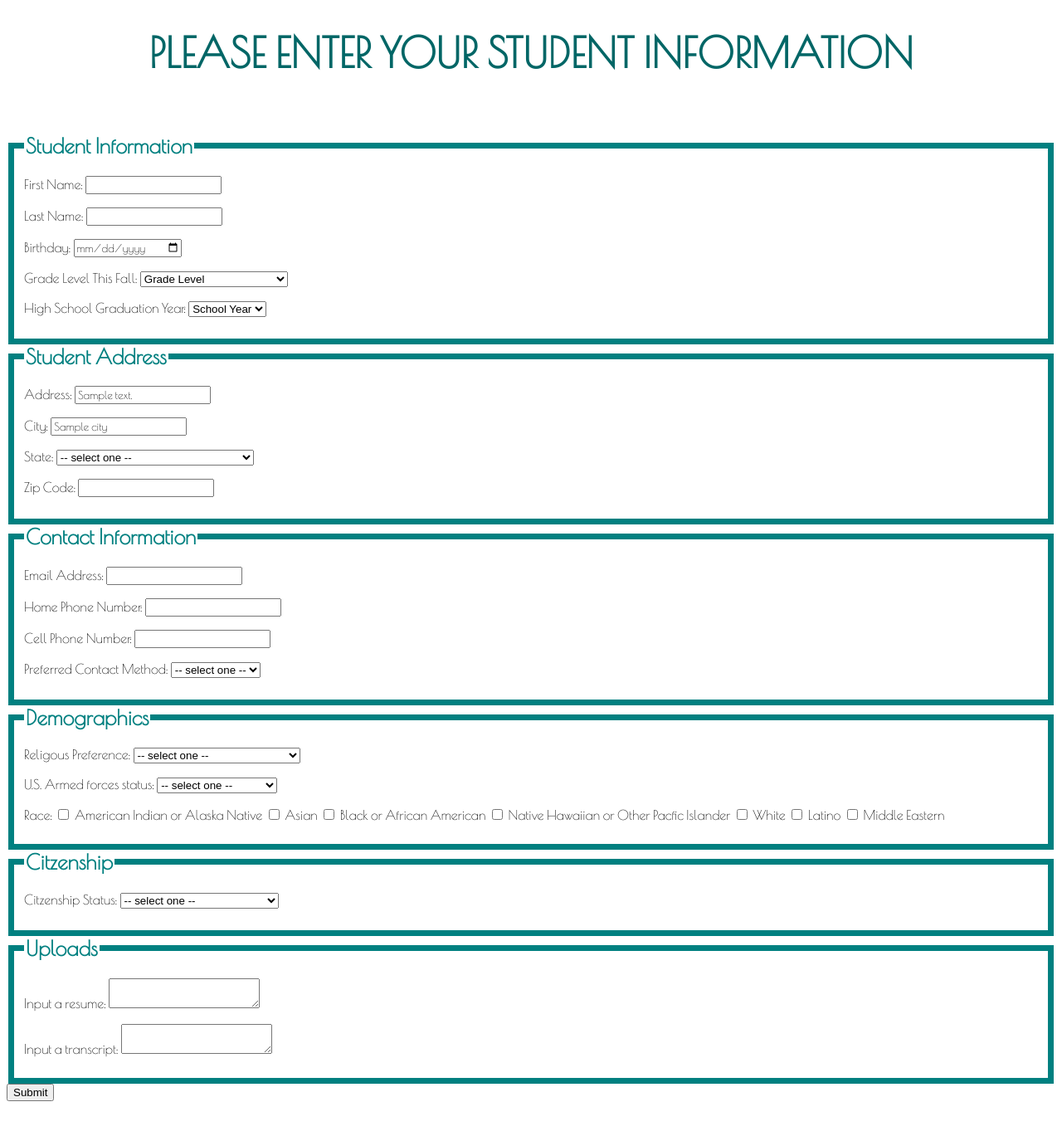
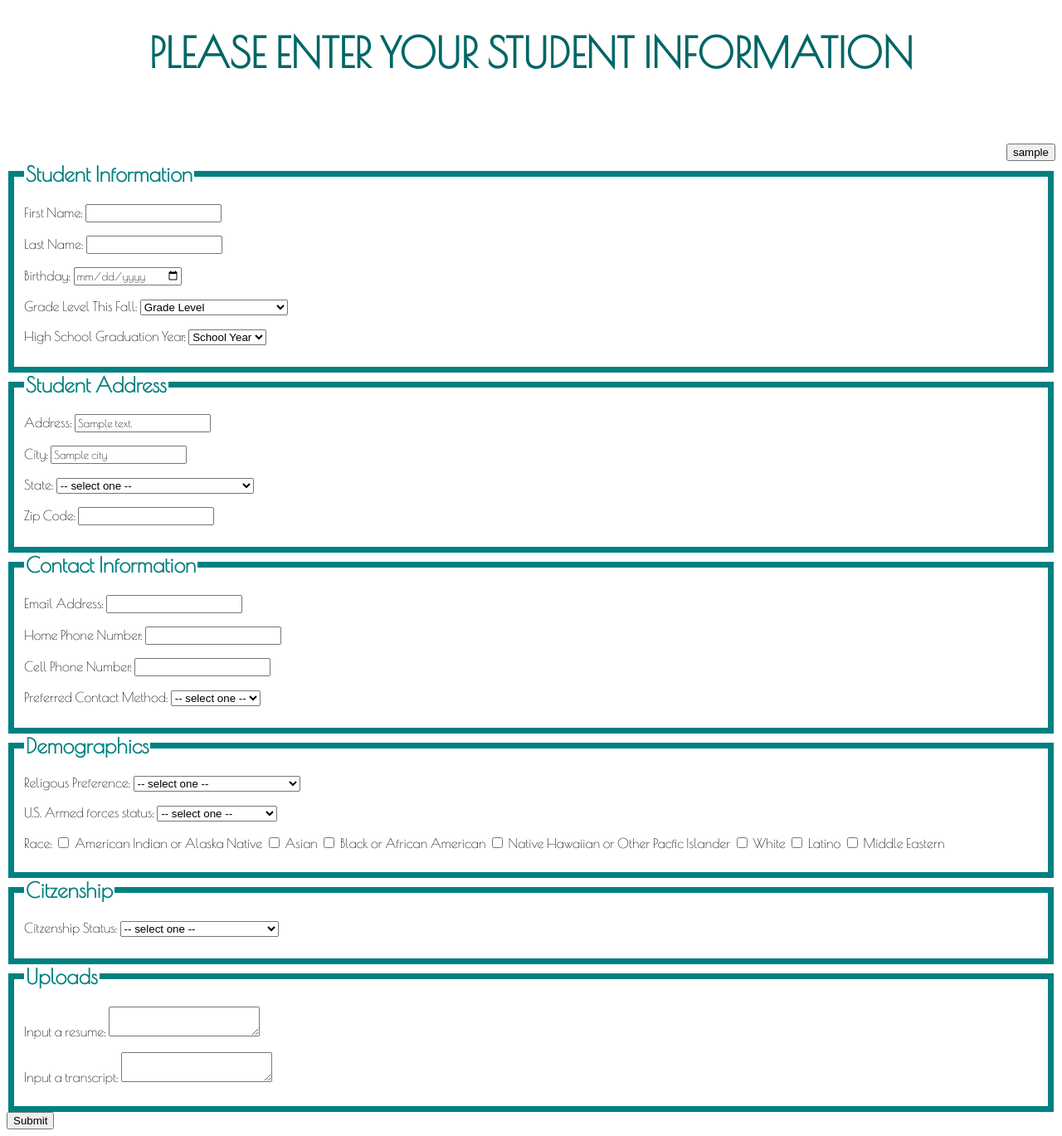
Before and after one commit to jedouard98/scholar-fish, a Python web app: template templates/basic-info.html in a window 1280 px wide. Shown: the whole page at 83% size. Before the commit the page ends 1327 px from the top, so only its background shows below. Run offline with Jinja, Linux system fonts and the light colour scheme; the template is opened without the code that fills it: most values are stand-ins (such as "Sample title", 1, 10 or a date in 2020).

Commit message:
Added a log out button to most pages

```diff
--- a/assets/stylesheets/basic-info.css
+++ b/assets/stylesheets/basic-info.css
@@ -1,4 +1,16 @@
 @import url(https://fonts.googleapis.com/css?family=Poiret+One);
+
+
+.login {
+  text-align: right;
+  font-size: 30px;
+}
+a{
+  color: teal;
+  text-decoration: none;
+}
+button{ß
+}
 
 legend{
   color: teal;
--- a/assets/stylesheets/scholar-list.css
+++ b/assets/stylesheets/scholar-list.css
@@ -1,4 +1,5 @@
 @import url(https://fonts.googleapis.com/css?family=Poiret+One);
+
 a:visited{
   color: black;
   font-family:'Poiret One', serif;
--- a/templates/basic-info.html
+++ b/templates/basic-info.html
@@ -6,6 +6,7 @@
 </head>
 <body>
   <h1>PLEASE ENTER YOUR STUDENT INFORMATION</h1> <br> <br>
+  <div class=login><button type="submit" name="button">{{login}}</button></div>
   <form method=post>
     <fieldset>
         <legend>Student Information</legend>
--- a/templates/student-or-scholar.html
+++ b/templates/student-or-scholar.html
@@ -6,7 +6,7 @@
 </head>
 <body>
   <div class ="header">
-    Scholar-Fish!<div class=login>{{login}}</div>
+    Scholar-Fish!<div class=login><button type="submit" name="button">{{login}}</button></div>
   </div>
   <div class="sign-in">
     <div class="head-question">
```
Also changed, not shown: assets/stylesheets/student-or-scholar.css (+12 -1 lines).
